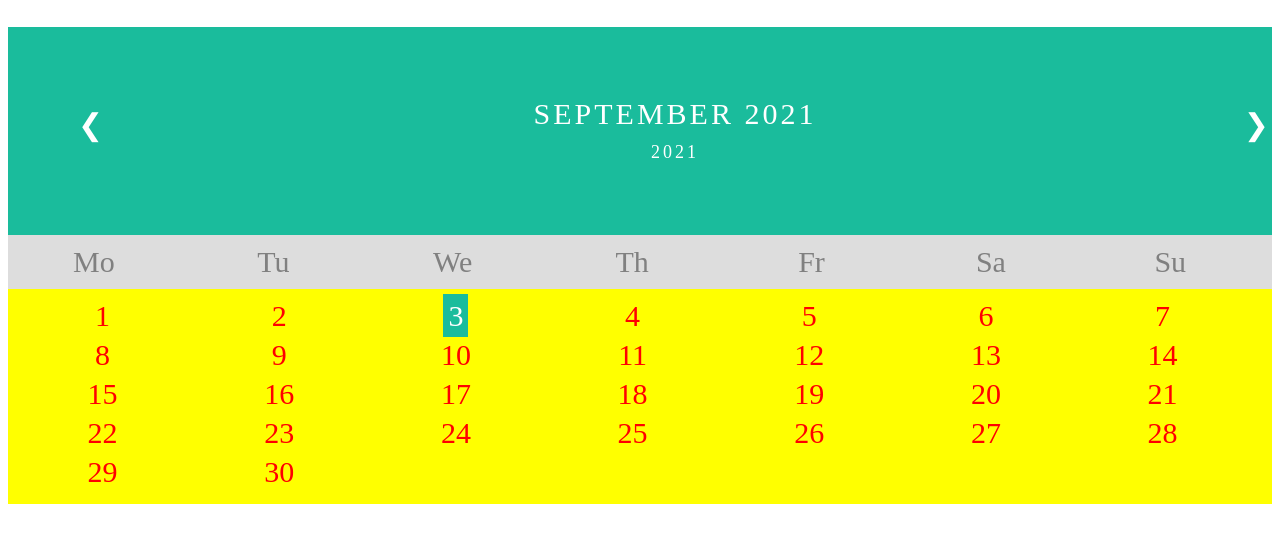
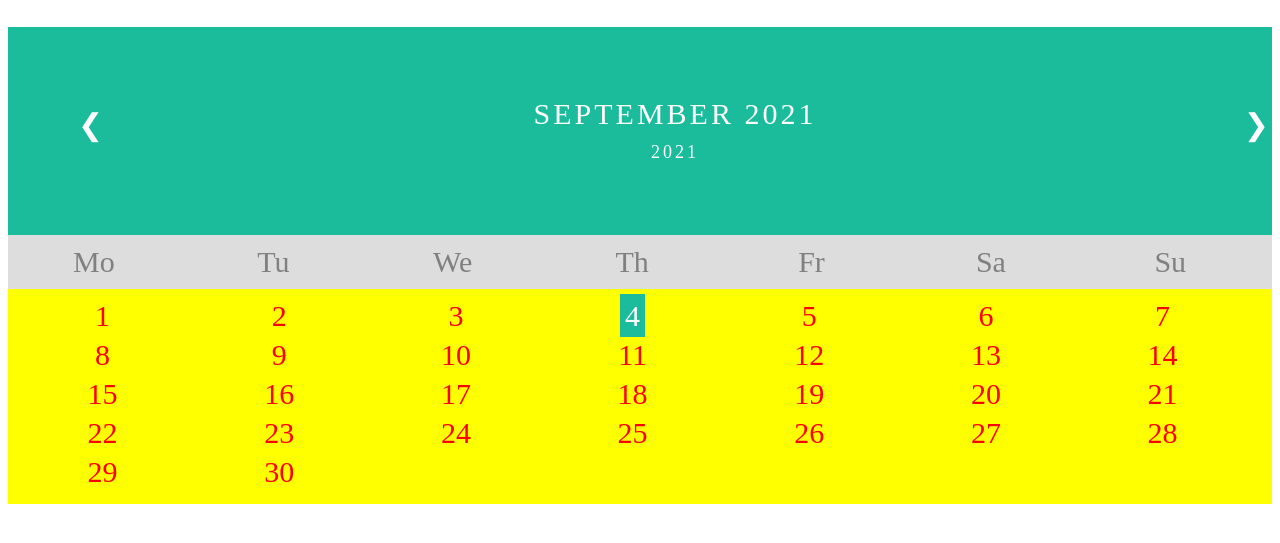
Before and after one commit to humza10coder/calender, a plain HTML site: page index.html in a window 1280 px wide. Shown: the part 137-680 px from the top of the page. Drawn offline with Linux system fonts and the light colour scheme.

Commit message:
Update index.html

```diff
--- a/index.html
+++ b/index.html
@@ -104,8 +104,8 @@ font-size: 30px;}
 <ul class="days">
   <li>1</li>
   <li>2</li>
-  <li><span class="active">3</span></li>
-  <li>4</li>
+  <li>3</li>
+  <li><span class="active">4</span></li>
   <li>5</li>
   <li>6</li>
   <li>7</li>
```
